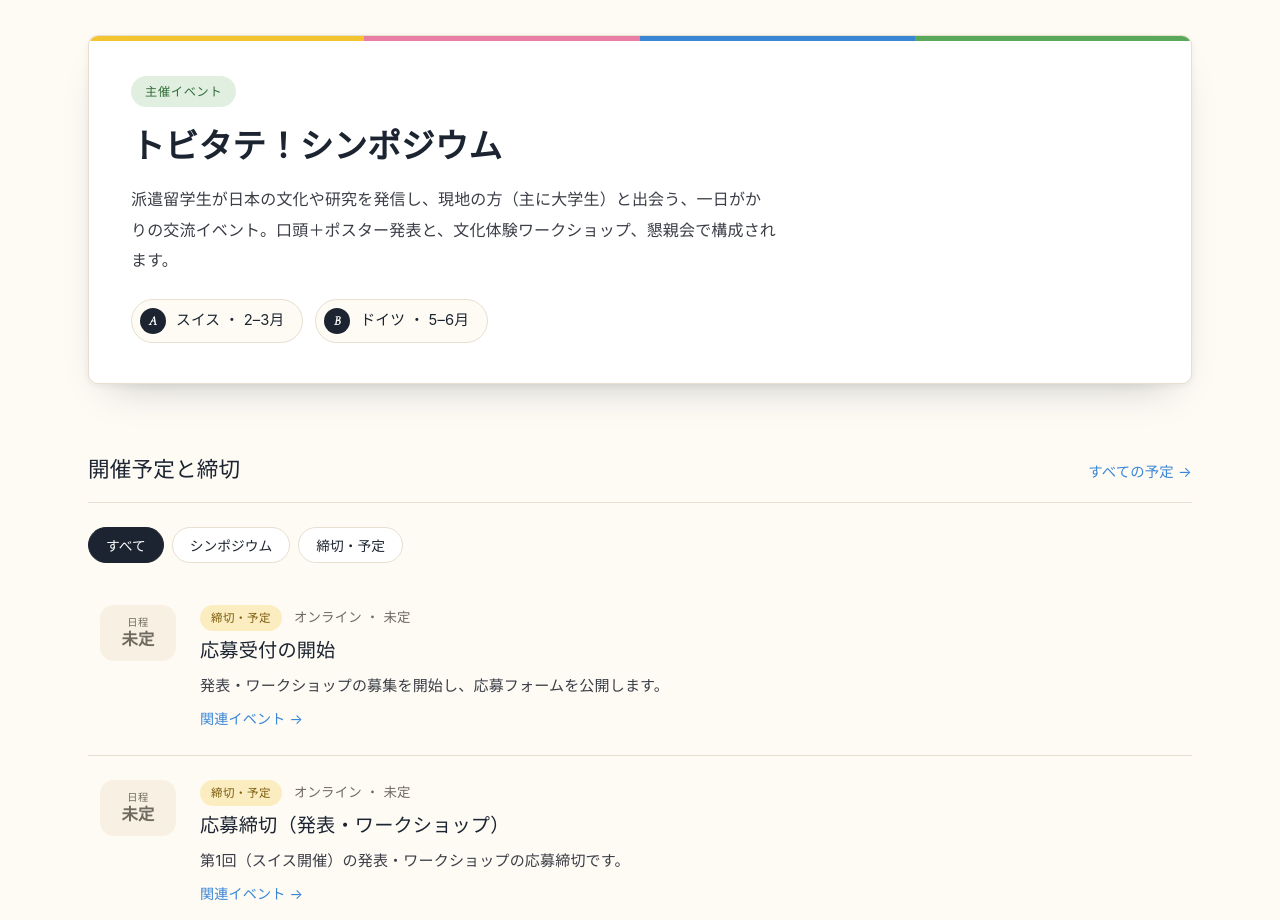
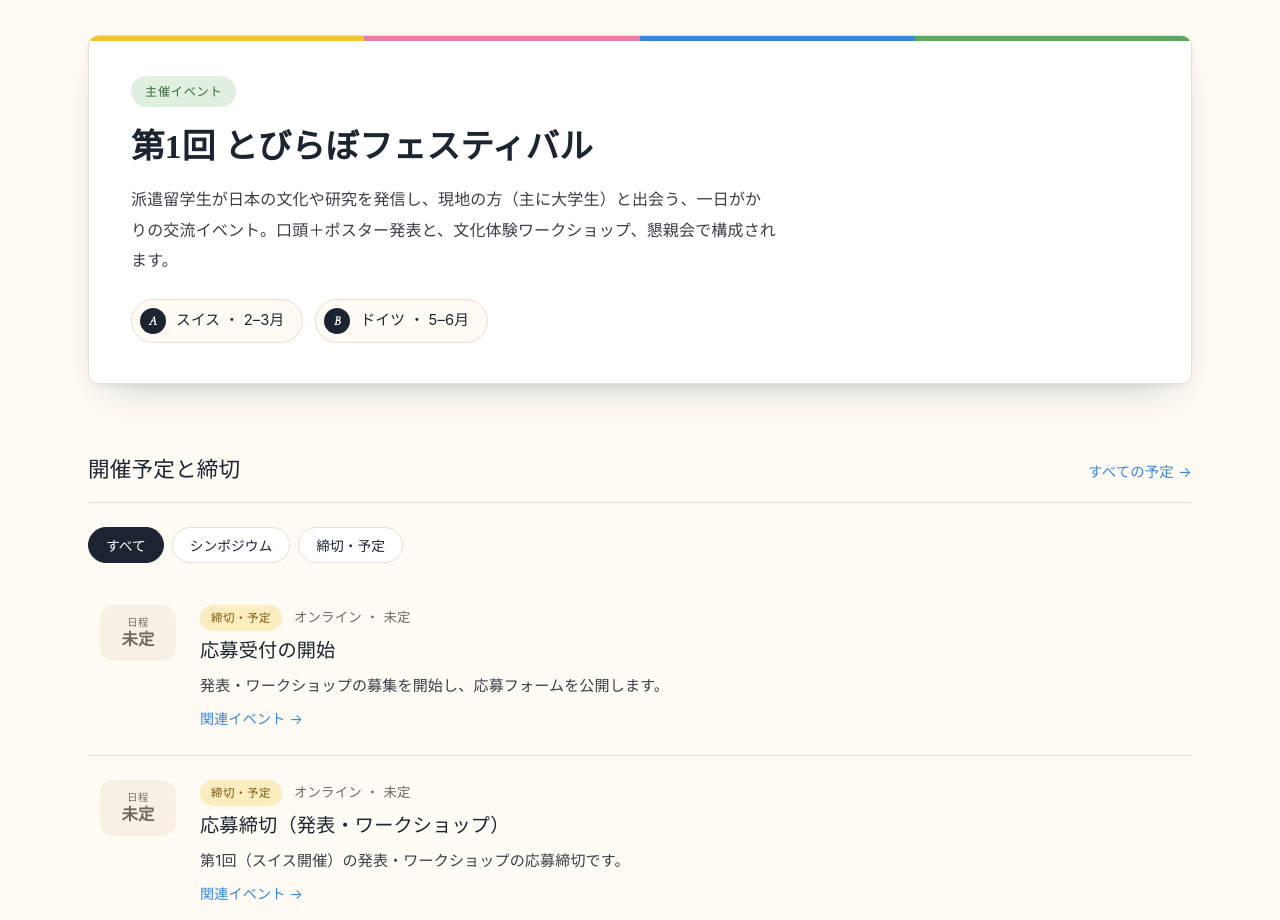
Before and after one commit to tobe-lab-jp/web, a plain HTML site: page index.html in a window 1280 px wide. Shown: the part 4680-5600 px from the top of the page. Drawn offline with nearby package versions, Linux system fonts and the light colour scheme.

Commit message:
Update index.html

```diff
--- a/index.html
+++ b/index.html
@@ -195,7 +195,7 @@
     <article class="feature block" id="symposium">
       <div class="feature-body">
         <span class="feature-eyebrow" data-ja="主催イベント" data-en="Our flagship event">主催イベント</span>
-        <h3 class="feature-title" data-ja="トビタテ！シンポジウム" data-en="Tobitate! Symposium">トビタテ！シンポジウム</h3>
+        <h3 class="feature-title" data-ja="第1回 とびらぼフェスティバル" data-en="The 1st To be.Lab Festival">第1回 とびらぼフェスティバル</h3>
         <p class="feature-lead" data-ja="派遣留学生が日本の文化や研究を発信し、現地の方（主に大学生）と出会う、一日がかりの交流イベント。口頭＋ポスター発表と、文化体験ワークショップ、懇親会で構成されます。" data-en="A full-day gathering where exchange students share Japanese culture and research and meet locals — mainly university students. It brings together oral and poster presentations, hands-on cultural workshops, and a reception.">派遣留学生が日本の文化や研究を発信し、現地の方（主に大学生）と出会う、一日がかりの交流イベント。口頭＋ポスター発表と、文化体験ワークショップ、懇親会で構成されます。</p>
         <div class="feature-rounds">
           <a class="fround" href="activities.html#switzerland-2026"><span class="fround-tag">A</span><span data-ja="スイス ・ 2–3月" data-en="Switzerland · Feb–Mar">スイス ・ 2–3月</span></a>
```
